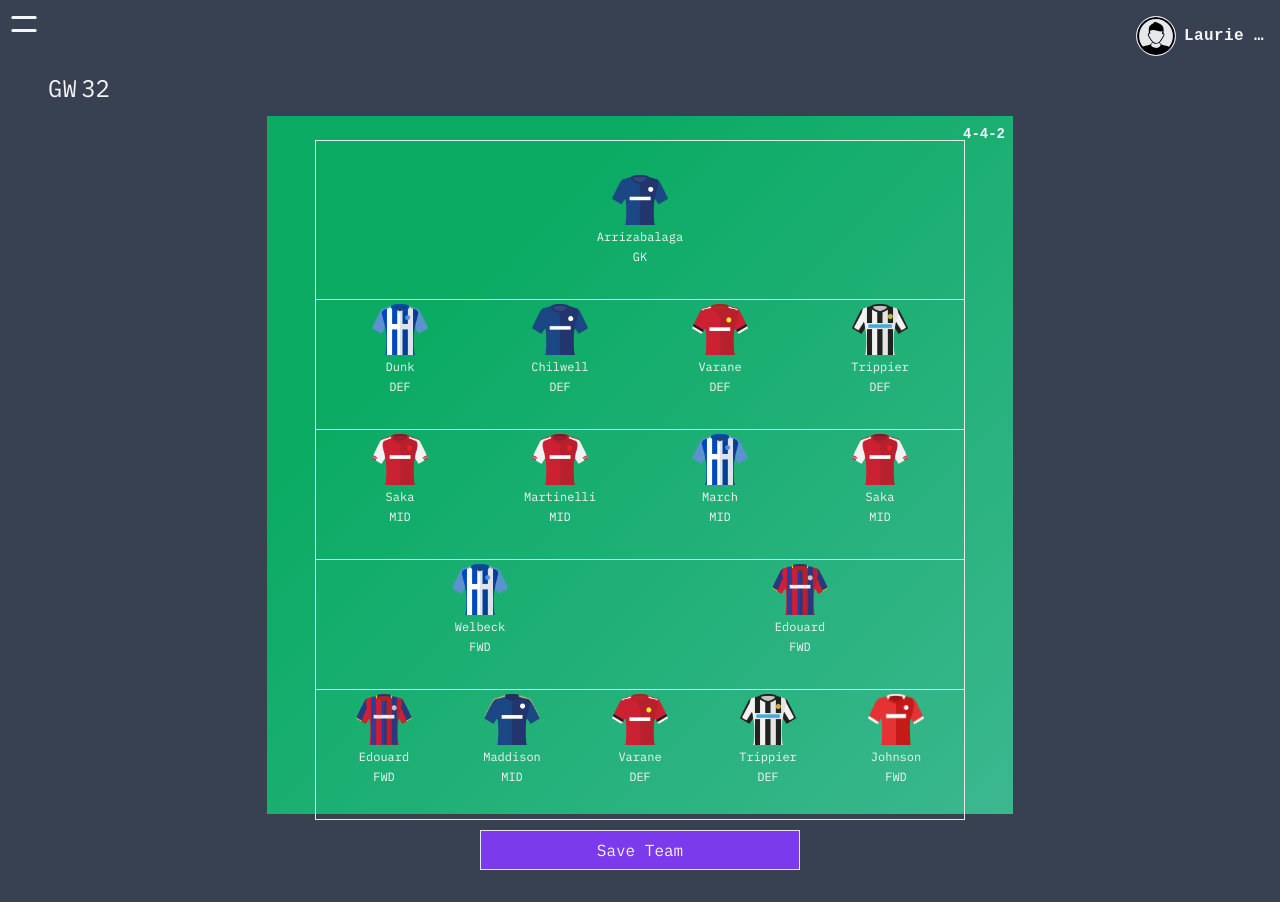
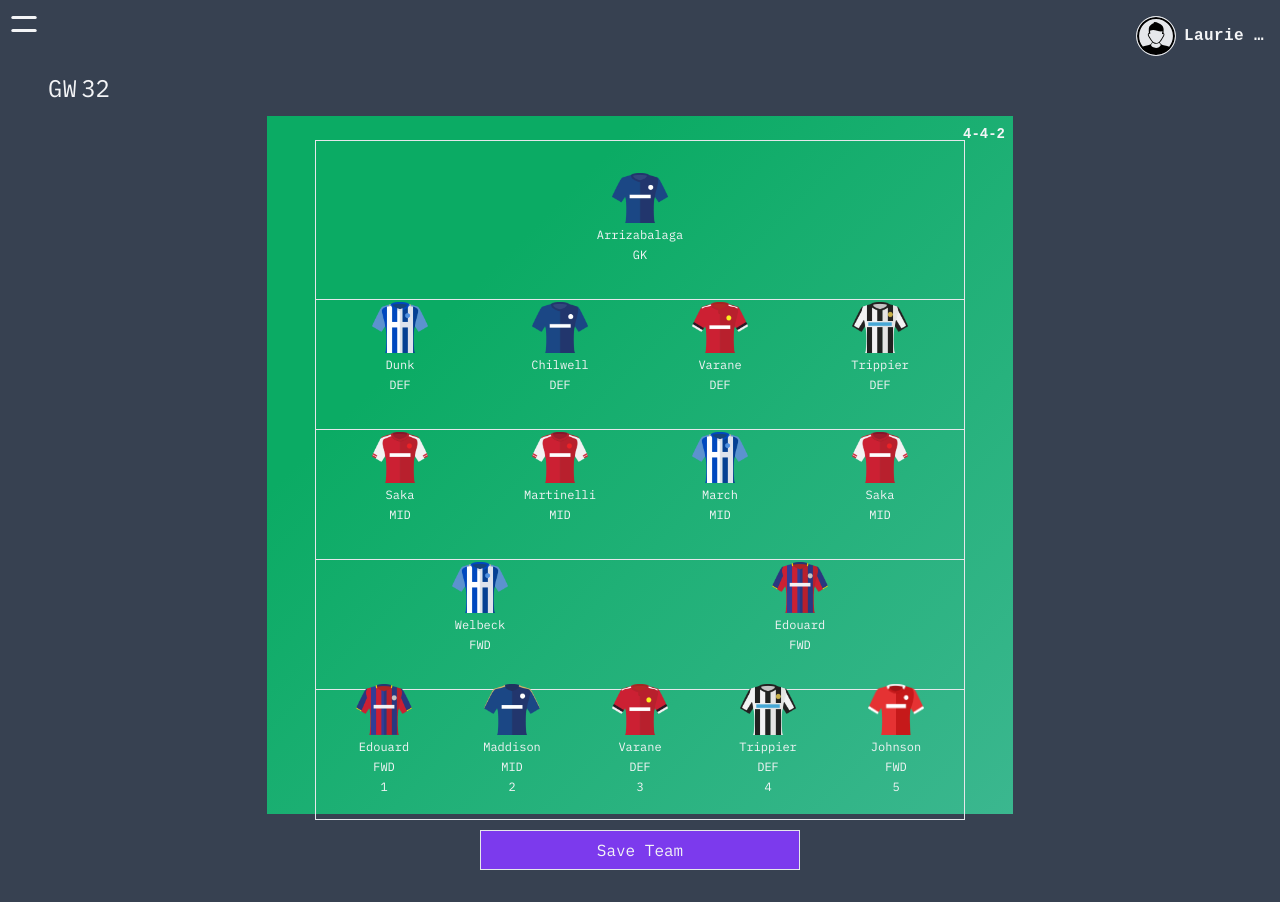
Before and after one commit to lpoulter1/draft-site-design, a React (Vite) app: page / in a window 1280 px wide. Built offline with nearby package versions, Linux system fonts and the light colour scheme; a web font is replaced by a local one.

Commit message:
add order to subs

```diff
--- a/src/TeamPicker.jsx
+++ b/src/TeamPicker.jsx
@@ -72,11 +72,11 @@ export function TeamPicker() {
           <Player {...playerData[8]} />
         </div>
         <div className="flex flex-wrap items-center justify-around w-full px-1 border border-t-0 border-gray-200 min-h-40">
-          <Player {...playerData[8]} />
-          <Player {...playerData[9]} />
-          <Player {...playerData[10]} />
-          <Player {...playerData[11]} />
-          <Player {...playerData[12]} />
+          <Player {...playerData[8]} order={1} />
+          <Player {...playerData[9]} order={2} />
+          <Player {...playerData[10]} order={3} />
+          <Player {...playerData[11]} order={4} />
+          <Player {...playerData[12]} order={5} />
         </div>
       </div>
       <button className="flex items-center justify-center w-full h-10 px-1 py-3 mt-4 border border-gray-200 sm:w-80 bg-violet-600 hover:bg-violet-500">
@@ -93,6 +93,7 @@ function Player({
   secondName,
   teamShortName,
   webName,
+  order,
 }) {
   const kit = kits[teamShortName];
   return (
@@ -100,6 +101,7 @@ function Player({
       <img src={kit} alt="" className="w-10 h-auto sm:w-14" />
       <div className="text-xs">{webName}</div>
       <div className="hidden text-xs uppercase md:block">{position}</div>
+      <div className="text-xs">{order}</div>
     </div>
   );
 }
```
